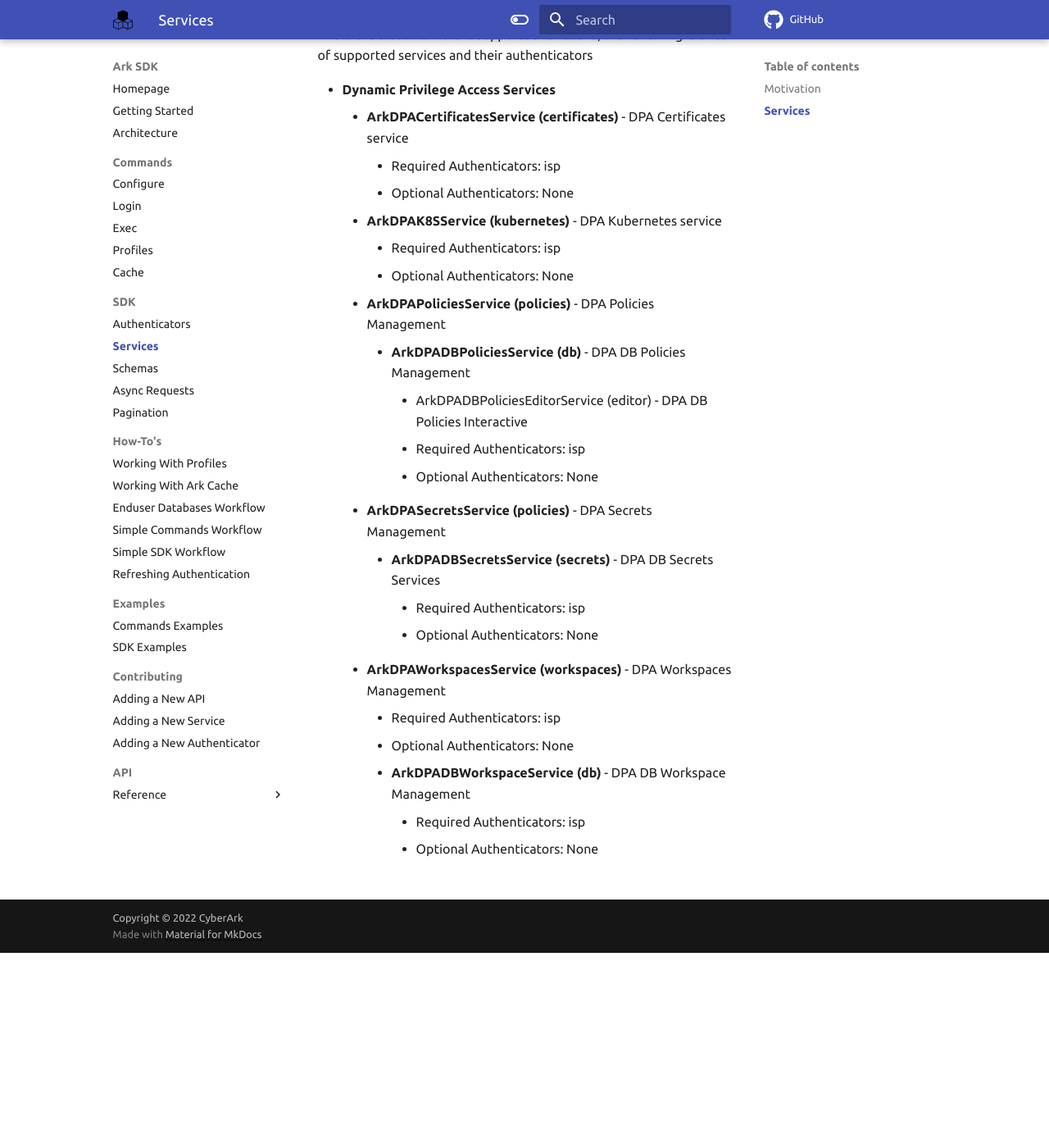
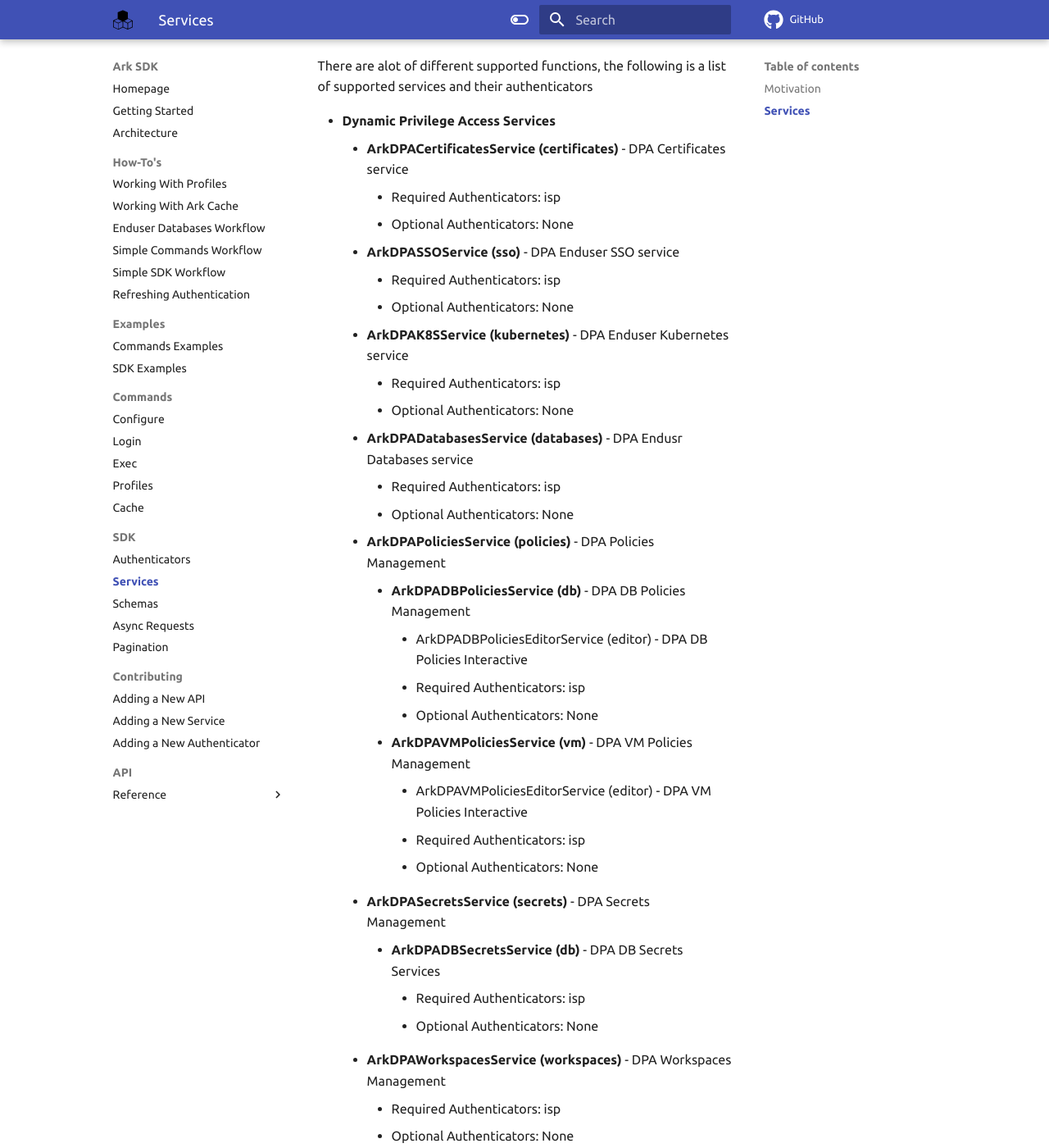
Before and after one commit to cyberark/ark-sdk-python, an MkDocs documentation site: the page built from docs/sdk/services.md, in a window 1280 px wide and 1400 px high, scrolled down 1036 px. Shown: the whole window at 82% size. Built offline with MkDocs 1.6.1 and Material for MkDocs 9.7.7, drawn with Linux system fonts in a browser that asks for light colours; comment, search, counter and statistics services are not loaded; the version menu is left out; before the commit the page ends 2198 px from its top, so only the background shows below that; some of the changed text lies outside the part shown.

Commit message:
Initial version 1.0.0

````diff
--- a/docs/sdk/services.md
+++ b/docs/sdk/services.md
@@ -33,6 +33,8 @@
     )
     policies_service = ArkDPADBPoliciesService(isp_auth=isp_auth)
     policies = policies_service.list_policies()
+    for policy in policies:
+        pprint.pprint(policy.json(indent=4))
 ```
 
 Where in the above example, we authenticate to a specific ISP tenant, and create a DPA policies service, and then use it to list the policies
@@ -46,7 +48,13 @@
     - <b>ArkDPACertificatesService (certificates)</b> - DPA Certificates service
         - Required Authenticators: isp
         - Optional Authenticators: None
-    - <b>ArkDPAK8SService (kubernetes)</b> - DPA Kubernetes service
+    - <b>ArkDPASSOService (sso)</b> - DPA Enduser SSO service
+        - Required Authenticators: isp
+        - Optional Authenticators: None
+    - <b>ArkDPAK8SService (kubernetes)</b> - DPA Enduser Kubernetes service
+        - Required Authenticators: isp
+        - Optional Authenticators: None
+    - <b>ArkDPADatabasesService (databases)</b> - DPA Endusr Databases service
         - Required Authenticators: isp
         - Optional Authenticators: None
     - <b>ArkDPAPoliciesService (policies)</b> - DPA Policies Management
@@ -54,8 +62,12 @@
             - ArkDPADBPoliciesEditorService (editor) - DPA DB Policies Interactive
             - Required Authenticators: isp
             - Optional Authenticators: None
-    - <b>ArkDPASecretsService (policies)</b> - DPA Secrets Management
-        - <b>ArkDPADBSecretsService (secrets)</b> - DPA DB Secrets Services
+        - <b>ArkDPAVMPoliciesService (vm)</b> - DPA VM Policies Management
+            - ArkDPAVMPoliciesEditorService (editor) - DPA VM Policies Interactive
+            - Required Authenticators: isp
+            - Optional Authenticators: None
+    - <b>ArkDPASecretsService (secrets)</b> - DPA Secrets Management
+        - <b>ArkDPADBSecretsService (db)</b> - DPA DB Secrets Services
             - Required Authenticators: isp
             - Optional Authenticators: None
     - <b>ArkDPAWorkspacesService (workspaces)</b> - DPA Workspaces Management
--- a/mkdocs.yml
+++ b/mkdocs.yml
@@ -8,6 +8,16 @@
   - Homepage: index.md
   - Getting Started: getting_started.md
   - Architecture: architecture.md
+  - How-To's:
+      - Working With Profiles: howto/working_with_profiles.md
+      - Working With Ark Cache: howto/working_with_ark_cache.md
+      - Enduser Databases Workflow: howto/enduser_databases_workflow.md
+      - Simple Commands Workflow: howto/simple_commands_workflow.md
+      - Simple SDK Workflow: howto/simple_sdk_workflow.md
+      - Refreshing Authentication: howto/refreshing_authentication.md
+  - Examples:
+      - Commands Examples: examples/commands_examples.md
+      - SDK Examples: examples/sdk_examples.md
   - Commands:
       - Configure: commands/configure.md
       - Login: commands/login.md
@@ -20,16 +30,6 @@
       - Schemas: sdk/schemas.md
       - Async Requests: sdk/async_requests.md
       - Pagination: sdk/pagination.md
-  - How-To's:
-      - Working With Profiles: howto/working_with_profiles.md
-      - Working With Ark Cache: howto/working_with_ark_cache.md
-      - Enduser Databases Workflow: howto/enduser_databases_workflow.md
-      - Simple Commands Workflow: howto/simple_commands_workflow.md
-      - Simple SDK Workflow: howto/simple_sdk_workflow.md
-      - Refreshing Authentication: howto/refreshing_authentication.md
-  - Examples:
-      - Commands Examples: examples/commands_examples.md
-      - SDK Examples: examples/sdk_examples.md
   - Contributing:
       - Adding a New API: contrib/adding_a_new_api.md
       - Adding a New Service: contrib/adding_a_new_service.md
````
Also changed, not shown: docs/commands/exec.md (+6 -4 lines), docs/examples/commands_examples.md (+2 -1 lines), docs/howto/working_with_ark_cache.md (+2 -1 lines), docs/sdk/async_requests.md (+0 -15 lines), 1 other file.
